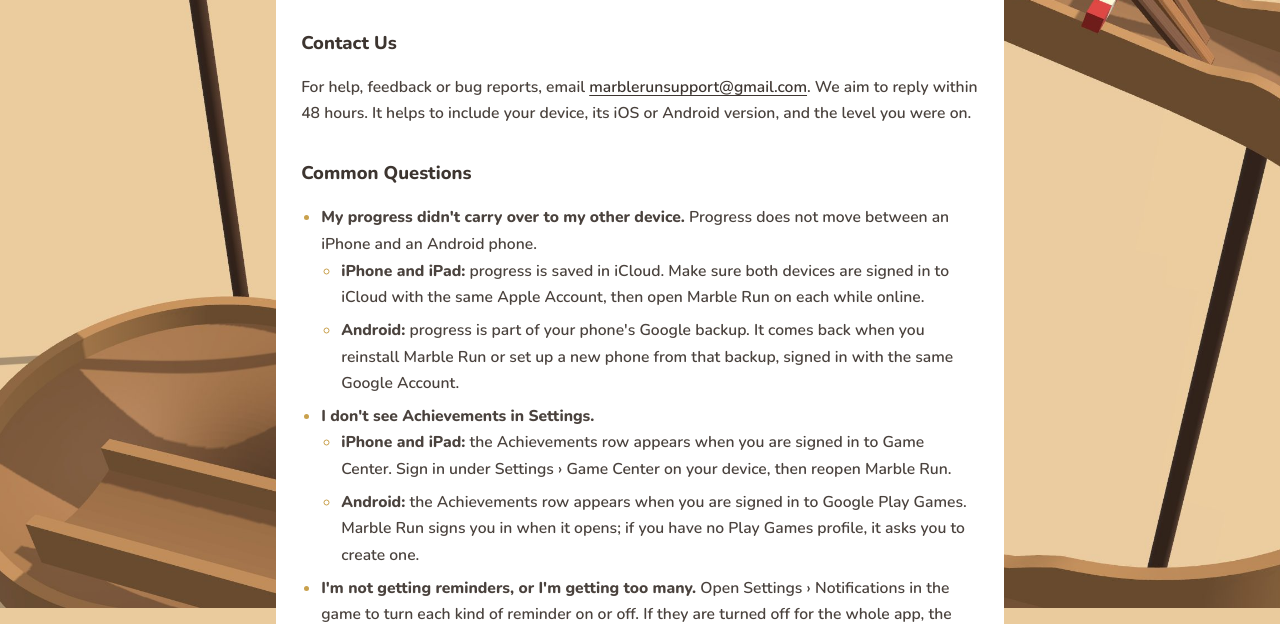
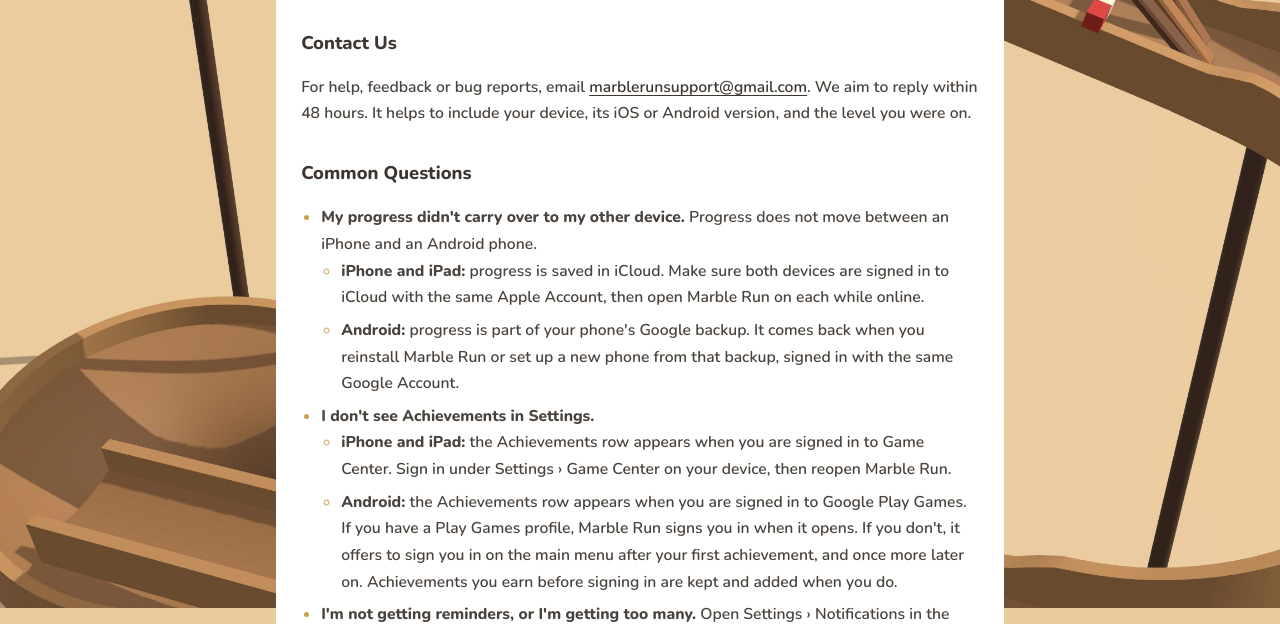
Before and after one commit to cwoodall21/cwoodall21.github.io, a plain HTML site: page marblerun/support.html in a window 1280 px wide. Shown: the part 192-816 px from the top of the page. Drawn offline with Linux system fonts and the light colour scheme.

Commit message:
updates to android achievements

```diff
--- a/marblerun/support.html
+++ b/marblerun/support.html
@@ -33,7 +33,7 @@
         <li><strong>I don't see Achievements in Settings.</strong>
           <ul>
             <li><strong>iPhone and iPad:</strong> the Achievements row appears when you are signed in to Game Center. Sign in under Settings &rsaquo; Game Center on your device, then reopen Marble Run.</li>
-            <li><strong>Android:</strong> the Achievements row appears when you are signed in to Google Play Games. Marble Run signs you in when it opens; if you have no Play Games profile, it asks you to create one.</li>
+            <li><strong>Android:</strong> the Achievements row appears when you are signed in to Google Play Games. If you have a Play Games profile, Marble Run signs you in when it opens. If you don't, it offers to sign you in on the main menu after your first achievement, and once more later on. Achievements you earn before signing in are kept and added when you do.</li>
           </ul>
         </li>
         <li><strong>I'm not getting reminders, or I'm getting too many.</strong> Open Settings &rsaquo; Notifications in the game to turn each kind of reminder on or off. If they are turned off for the whole app, the game shows a button to turn them back on.</li>
```
